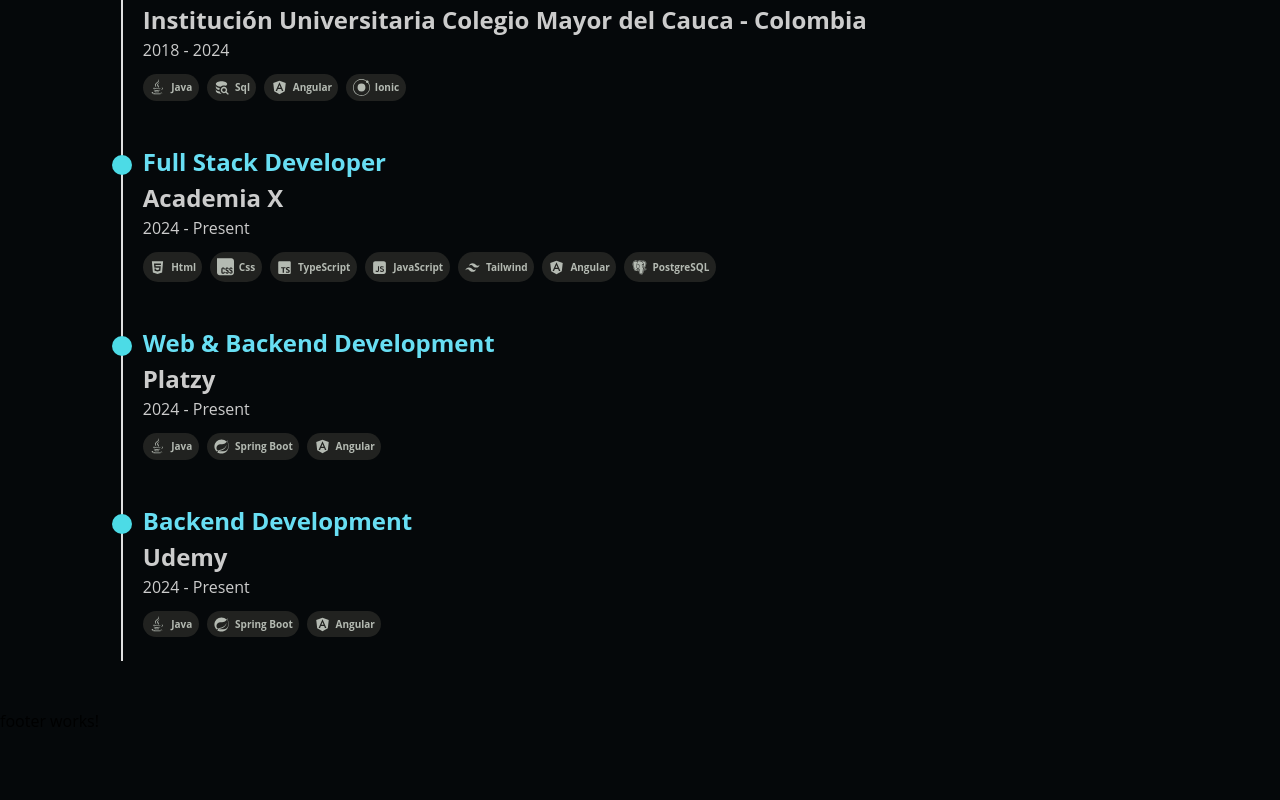
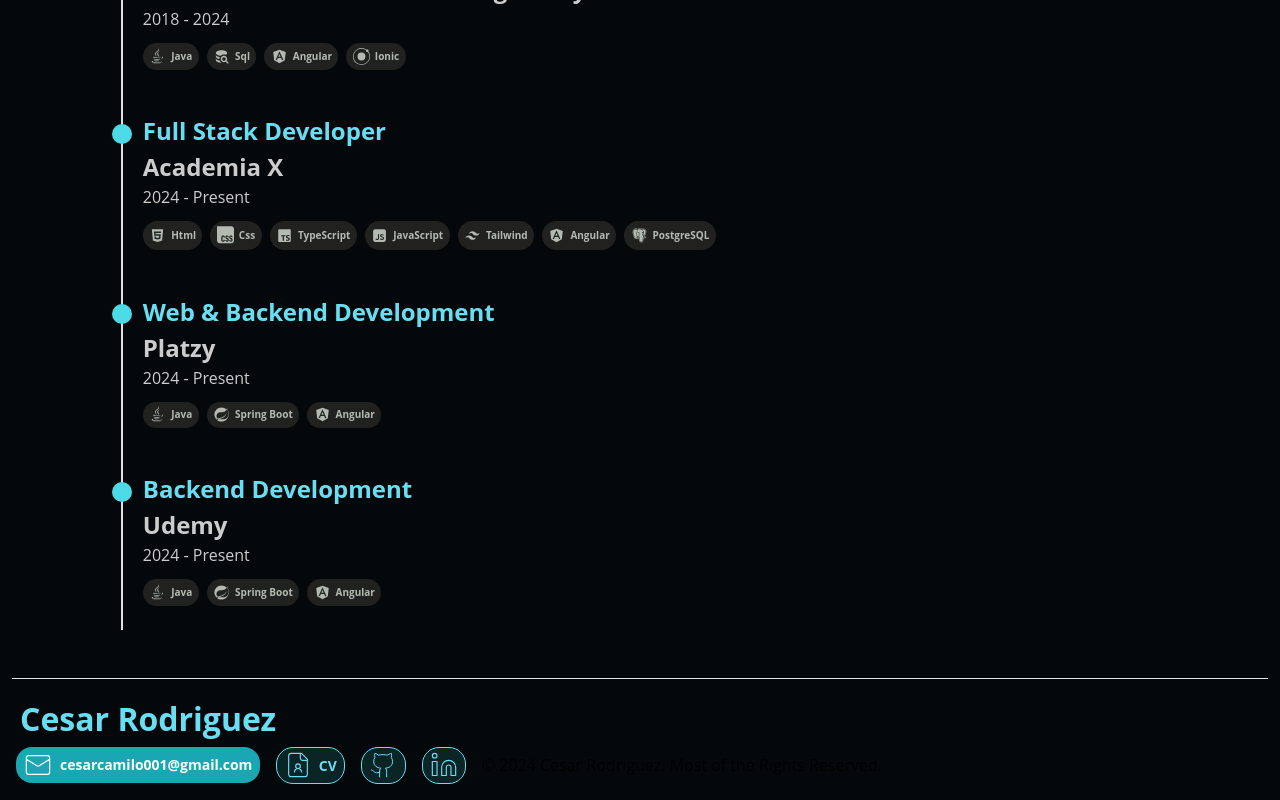
Before and after one commit to Cesar001-co/portfolio-angular, an Angular app: page / in a window 1280 px wide. Shown: the part 1384-2184 px from the top of the page. Before the commit the page ends 2117 px from the top, so only its background shows below. Built offline with nearby package versions, Linux system fonts and the light colour scheme.

Commit message:
section 4, footer

```diff
--- a/src/app/domain/proyects/proyects.ts
+++ b/src/app/domain/proyects/proyects.ts
@@ -17,13 +17,5 @@ export const mainProyects: Proyect [] = [
         description: 'for Android SickPet is a mobile application created to manage the care of pets and animals by veterinary clinics and their owners.',
         techologies: ['Ionic', 'Firebase'],
         github: 'https://github.com/Cesar001-co/SickPetCode'
-    },
-    {
-        imgUrl: 'assets/section3/sickpet.jpg',
-        name: 'SickPet',
-        type: 'Mobil application',
-        description: 'for Android SickPet is a mobile application created to manage the care of pets and animals by veterinary clinics and their owners.',
-        techologies: ['Ionic', 'Firebase'],
-        github: 'https://github.com/Cesar001-co/SickPetCode'
     }
 ]
--- a/src/app/ui/layout/footer/footer.component.html
+++ b/src/app/ui/layout/footer/footer.component.html
@@ -1 +1,53 @@
-<p>footer works!</p>
+<footer>
+    <hr class="m-3">
+    <div class="content m-4">
+        <p class="title-primary m-1">Cesar Rodriguez</p>
+        <div class="social-container flex">
+            <div class="tooltip-container">
+                <button class="button-primary  flex items-center" (click)="copyEmail()">
+                    <svg width="28" height="28" viewBox="0 0 28 28" fill="none" xmlns="http://www.w3.org/2000/svg">
+                        <path
+                            d="M25.6666 8.16666L15.2016 14.8167C14.8415 15.0423 14.425 15.162 14 15.162C13.5749 15.162 13.1585 15.0423 12.7983 14.8167L2.33331 8.16666M4.66665 4.66666H23.3333C24.622 4.66666 25.6666 5.71133 25.6666 6.99999V21C25.6666 22.2887 24.622 23.3333 23.3333 23.3333H4.66665C3.37798 23.3333 2.33331 22.2887 2.33331 21V6.99999C2.33331 5.71133 3.37798 4.66666 4.66665 4.66666Z"
+                            stroke-width="1.16667" stroke-linecap="round" stroke-linejoin="round" />
+                    </svg>
+                    <p>{{email}}</p>
+                </button>
+                <span class="tooltip-text">Copy</span>
+            </div>
+            <button class="button-secondary flex items-center" (click)="openPDF()">
+                <svg width="28" height="28" viewBox="0 0 28 28" fill="none" xmlns="http://www.w3.org/2000/svg">
+                    <path
+                        d="M16.3333 2.33334V7.00001C16.3333 7.61885 16.5791 8.21234 17.0167 8.64993C17.4543 9.08751 18.0478 9.33334 18.6666 9.33334H23.3333M17.5 21C17.5 20.0718 17.1312 19.1815 16.4748 18.5251C15.8185 17.8688 14.9282 17.5 14 17.5M14 17.5C13.0717 17.5 12.1815 17.8688 11.5251 18.5251C10.8687 19.1815 10.5 20.0718 10.5 21M14 17.5C15.2886 17.5 16.3333 16.4553 16.3333 15.1667C16.3333 13.878 15.2886 12.8333 14 12.8333C12.7113 12.8333 11.6666 13.878 11.6666 15.1667C11.6666 16.4553 12.7113 17.5 14 17.5ZM17.5 2.33334H6.99996C6.38112 2.33334 5.78763 2.57918 5.35004 3.01676C4.91246 3.45435 4.66663 4.04784 4.66663 4.66668V23.3333C4.66663 23.9522 4.91246 24.5457 5.35004 24.9833C5.78763 25.4208 6.38112 25.6667 6.99996 25.6667H21C21.6188 25.6667 22.2123 25.4208 22.6499 24.9833C23.0875 24.5457 23.3333 23.9522 23.3333 23.3333V8.16668L17.5 2.33334Z"
+                        stroke-width="1.16667" stroke-linecap="round" stroke-linejoin="round" />
+                </svg>
+                <p>CV</p>
+            </button>
+            <!-- github button -->
+            <button class="button-secondary flex items-center" (click)="openLink('https://github.com/Cesar001-co')">
+                <svg width="29" height="29" viewBox="0 0 29 29" fill="none" xmlns="http://www.w3.org/2000/svg">
+                    <path
+                        d="M17.6572 25.8972V21.1886C17.8209 19.714 17.3981 18.2341 16.48 17.0686C20.0115 17.0686 23.5429 14.7143 23.5429 10.5943C23.6371 9.12286 23.2251 7.67497 22.3658 6.47428C22.6954 5.12057 22.6954 3.70799 22.3658 2.35428C22.3658 2.35428 21.1886 2.35428 18.8343 4.11999C15.7267 3.53142 12.5248 3.53142 9.41717 4.11999C7.06289 2.35428 5.88574 2.35428 5.88574 2.35428C5.5326 3.70799 5.5326 5.12057 5.88574 6.47428C5.02863 7.67012 4.61263 9.12614 4.7086 10.5943C4.7086 14.7143 8.24003 17.0686 11.7715 17.0686C11.3124 17.6454 10.971 18.3046 10.7709 19.0109C10.5708 19.7172 10.5119 20.4588 10.5943 21.1886M10.5943 21.1886V25.8972M10.5943 21.1886C5.2854 23.5429 4.7086 18.8343 2.35431 18.8343"
+                        stroke-linecap="round" stroke-linejoin="round" />
+                </svg>
+            </button>
+            <!-- linkedin button -->
+            <button class="button-secondary flex items-center"
+                (click)="openLink('https://www.linkedin.com/in/cesar-rodriguez-b04451220')">
+                <svg width="28" height="28" viewBox="0 0 28 28" fill="none" xmlns="http://www.w3.org/2000/svg">
+                    <path
+                        d="M18.6666 9.33334C20.5232 9.33334 22.3036 10.0708 23.6164 11.3836C24.9291 12.6964 25.6666 14.4768 25.6666 16.3333V24.5H21V16.3333C21 15.7145 20.7541 15.121 20.3166 14.6834C19.879 14.2458 19.2855 14 18.6666 14C18.0478 14 17.4543 14.2458 17.0167 14.6834C16.5791 15.121 16.3333 15.7145 16.3333 16.3333V24.5H11.6666V16.3333C11.6666 14.4768 12.4041 12.6964 13.7169 11.3836C15.0297 10.0708 16.8101 9.33334 18.6666 9.33334Z"
+                        stroke-width="1.16667" stroke-linecap="round" stroke-linejoin="round" />
+                    <path d="M6.99998 10.5H2.33331V24.5H6.99998V10.5Z" stroke-width="1.16667" stroke-linecap="round"
+                        stroke-linejoin="round" />
+                    <path
+                        d="M4.66665 7.00001C5.95531 7.00001 6.99998 5.95534 6.99998 4.66668C6.99998 3.37801 5.95531 2.33334 4.66665 2.33334C3.37798 2.33334 2.33331 3.37801 2.33331 4.66668C2.33331 5.95534 3.37798 7.00001 4.66665 7.00001Z"
+                        stroke-width="1.16667" stroke-linecap="round" stroke-linejoin="round" />
+                </svg>
+            </button>
+            <div class="rights flex items-center">
+                <p>© 2024 <a href="https://www.angularminds.com" target="_blank">Cesar Rodriguez</a>. Most of the
+                    Rights Reserved.</p>
+            </div>
+        </div>
+    </div>
+</footer>
--- a/src/app/ui/layout/footer/footer.component.scss
+++ b/src/app/ui/layout/footer/footer.component.scss
@@ -0,0 +1,86 @@
+.tooltip-container {
+    position: relative;
+    display: inline-block;
+}
+
+.copy-button {
+    padding: 10px 20px;
+    font-size: 16px;
+    cursor: pointer;
+    border: none;
+    color: white;
+    border-radius: 5px;
+}
+
+.tooltip-text {
+    visibility: hidden;
+    background-color: #333;
+    color: #fff;
+    text-align: center;
+    border-radius: 5px;
+    padding: 5px;
+    position: absolute;
+    bottom: 125%;
+    /* Coloca el tooltip arriba del botón */
+    left: 50%;
+    transform: translateX(-50%);
+    z-index: 1;
+    opacity: 0;
+    transition: opacity 0.3s;
+}
+
+.tooltip-container:hover .tooltip-text {
+    visibility: visible;
+    opacity: 1;
+}
+
+.social-container {
+    gap: 1rem;
+}
+
+section {
+    width: 100%;
+}
+
+.main-container {
+    justify-content: space-between;
+    align-items: center;
+
+    .image {
+        width: calmp(130px, 50vw, 330px);
+        height: auto;
+        border-radius: 100%;
+        overflow: hidden;
+        box-shadow: 0 0 10px var(--accent);
+
+        img {
+            width: 100%;
+        }
+
+        &:hover {
+            animation: animate 1.5s ease-in-out infinite;
+        }
+    }
+}
+
+@media (max-width: 768px) {
+
+    .content {
+        width: auto !important;
+
+        .social-container {
+            justify-content: center;
+            flex-wrap: wrap;
+        }
+
+        .social-container div {
+            margin: 0 100%;
+        }
+
+    }
+
+    .rights p{
+        width: 90vw;
+    }
+
+}
--- a/src/app/ui/layout/footer/footer.component.ts
+++ b/src/app/ui/layout/footer/footer.component.ts
@@ -8,5 +8,22 @@ import { Component } from '@angular/core';
   styleUrl: './footer.component.scss'
 })
 export class FooterComponent {
+  email = "cesarcamilo001@gmail.com";
+  copyMessage: string = '';
 
+  copyEmail() {
+    const input = document.createElement('textarea');
+    input.value = this.email;
+    input.select();
+    document.execCommand('copy');
+    alert("Mail copied to the clipboard.");
+  }
+
+  openPDF() {
+    window.open('assets/cv/CV_Cesar_Rodriguez.pdf', '_blank');
+  }
+
+  openLink(link: string) {
+    window.open(link, '_blank');
+  }
 }
--- a/src/app/ui/layout/nav-bar/nav-bar.component.ts
+++ b/src/app/ui/layout/nav-bar/nav-bar.component.ts
@@ -14,7 +14,7 @@ export class NavBarComponent {
     {ref: 'aboutme', section: 'About me'},
     {ref: 'tech', section: 'Techonogies'},
     {ref: 'proyects', section: 'Proyects'},
-    {ref: 'experience', section: 'Experience'},
+    // {ref: 'experience', section: 'Experience'},
     {ref: 'education', section: 'Education'}
   ]
   constructor (
```
